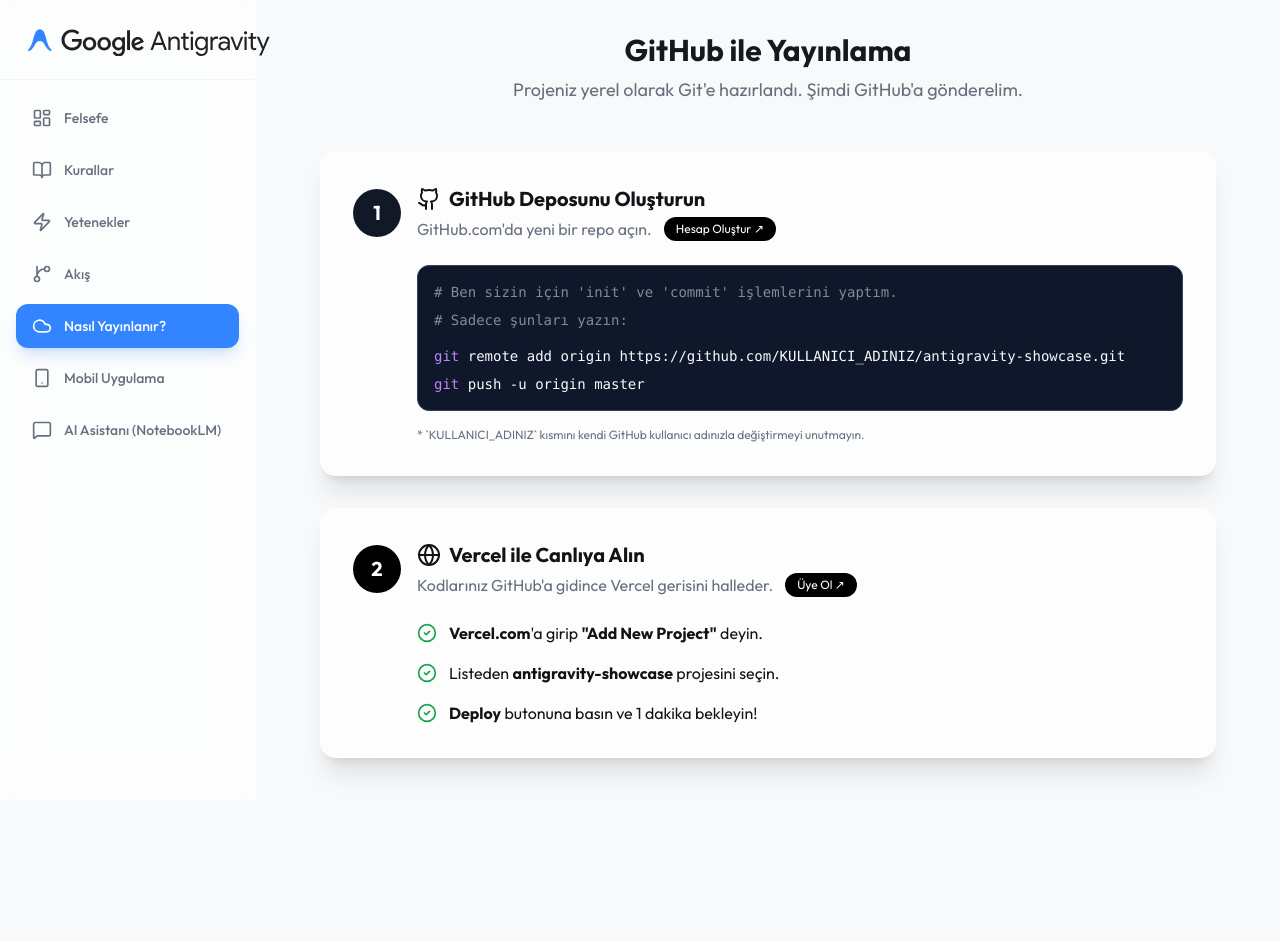
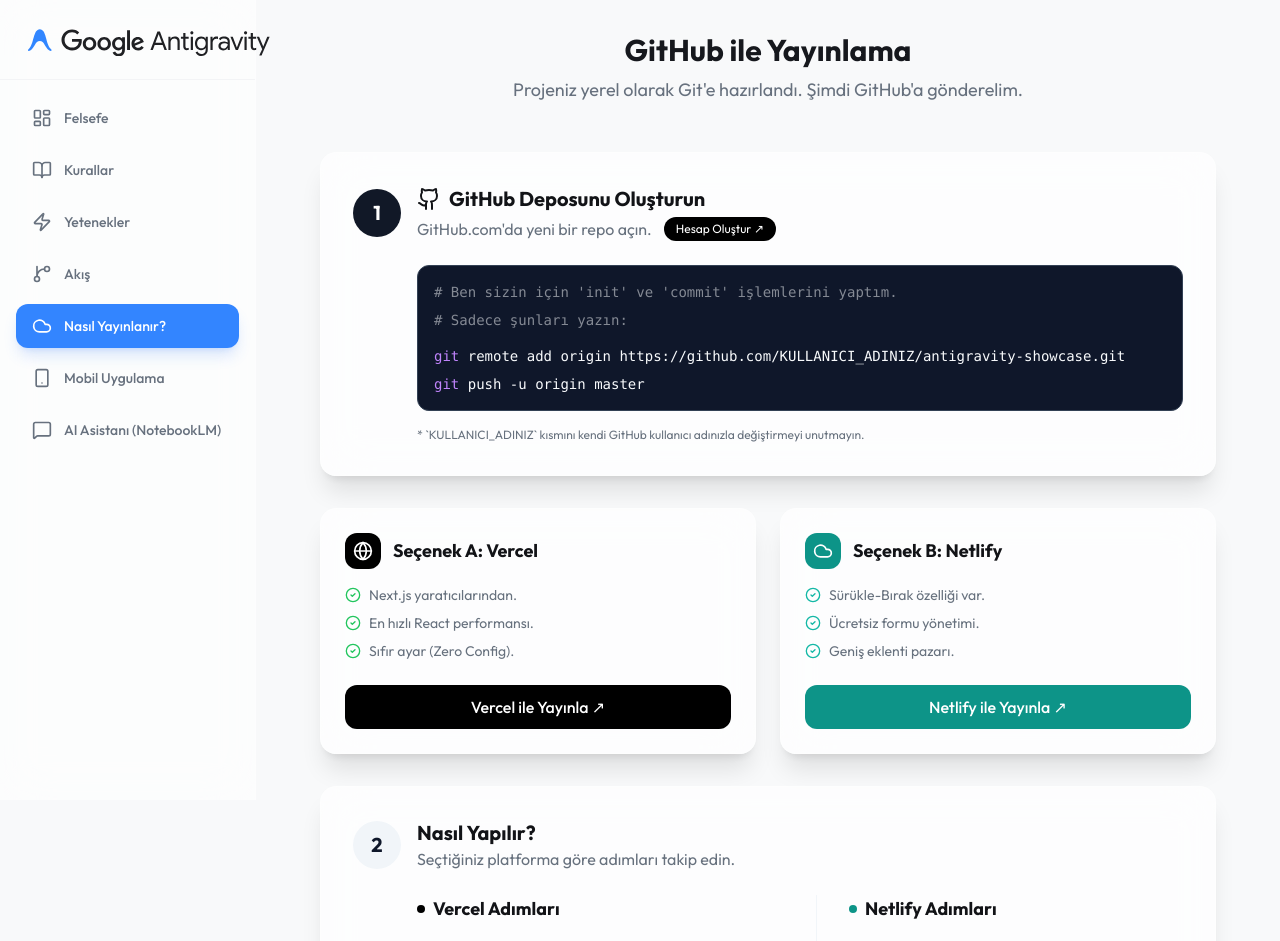
Before and after one commit to mehmetnadir/antigravity-showcase, a React (Vite) app: page /deploy in a window 1280 px wide. Shown: the top 941 px of the page. Before the commit the page ends 800 px from the top, so only its background shows below. Built offline with nearby package versions, Linux system fonts and the light colour scheme.

Commit message:
feat: add netlify as deployment option

```diff
--- a/src/pages/DeployGuide.tsx
+++ b/src/pages/DeployGuide.tsx
@@ -1,6 +1,6 @@
 
 import { motion } from 'framer-motion';
-import { Github, Globe, CheckCircle2, Terminal } from 'lucide-react';
+import { Github, Globe, CheckCircle2, Terminal, Cloud } from 'lucide-react';
 
 const DeployGuide = () => {
     return (
@@ -54,44 +54,97 @@
                     </div>
                 </motion.div>
 
-                {/* Step 2: Vercel Web */}
+                {/* Comparison Section */}
+                <div className="flex flex-col md:flex-row gap-6">
+                    {/* Vercel Option */}
+                    <div className="flex-1">
+                        <motion.div
+                            initial={{ opacity: 0, x: -20 }}
+                            animate={{ opacity: 1, x: 0 }}
+                            transition={{ delay: 0.2 }}
+                            className="glass-panel p-6 rounded-2xl h-full border-blue-100 bg-blue-50/10"
+                        >
+                            <div className="flex items-center gap-3 mb-4">
+                                <div className="p-2 bg-black text-white rounded-lg"><Globe className="w-5 h-5" /></div>
+                                <h3 className="font-bold text-lg">Seçenek A: Vercel</h3>
+                            </div>
+                            <ul className="space-y-2 text-sm text-muted-foreground mb-6">
+                                <li className="flex items-center gap-2"><CheckCircle2 className="w-4 h-4 text-green-500" /> Next.js yaratıcılarından.</li>
+                                <li className="flex items-center gap-2"><CheckCircle2 className="w-4 h-4 text-green-500" /> En hızlı React performansı.</li>
+                                <li className="flex items-center gap-2"><CheckCircle2 className="w-4 h-4 text-green-500" /> Sıfır ayar (Zero Config).</li>
+                            </ul>
+                            <a href="https://vercel.com/new" target="_blank" rel="noopener noreferrer" className="block w-full text-center py-2.5 bg-black text-white rounded-xl font-medium hover:bg-gray-800 transition-colors">
+                                Vercel ile Yayınla ↗
+                            </a>
+                        </motion.div>
+                    </div>
+
+                    {/* Netlify Option */}
+                    <div className="flex-1">
+                        <motion.div
+                            initial={{ opacity: 0, x: 20 }}
+                            animate={{ opacity: 1, x: 0 }}
+                            transition={{ delay: 0.3 }}
+                            className="glass-panel p-6 rounded-2xl h-full border-teal-100 bg-teal-50/10"
+                        >
+                            <div className="flex items-center gap-3 mb-4">
+                                <div className="p-2 bg-teal-600 text-white rounded-lg"><Cloud className="w-5 h-5" /></div>
+                                <h3 className="font-bold text-lg">Seçenek B: Netlify</h3>
+                            </div>
+                            <ul className="space-y-2 text-sm text-muted-foreground mb-6">
+                                <li className="flex items-center gap-2"><CheckCircle2 className="w-4 h-4 text-teal-500" /> Sürükle-Bırak özelliği var.</li>
+                                <li className="flex items-center gap-2"><CheckCircle2 className="w-4 h-4 text-teal-500" /> Ücretsiz formu yönetimi.</li>
+                                <li className="flex items-center gap-2"><CheckCircle2 className="w-4 h-4 text-teal-500" /> Geniş eklenti pazarı.</li>
+                            </ul>
+                            <a href="https://app.netlify.com/start" target="_blank" rel="noopener noreferrer" className="block w-full text-center py-2.5 bg-teal-600 text-white rounded-xl font-medium hover:bg-teal-700 transition-colors">
+                                Netlify ile Yayınla ↗
+                            </a>
+                        </motion.div>
+                    </div>
+                </div>
+
+                {/* Detailed Steps (Toggleable or Static - keeping it simple for now) */}
                 <motion.div
                     initial={{ opacity: 0, y: 20 }}
                     animate={{ opacity: 1, y: 0 }}
-                    transition={{ delay: 0.2 }}
-                    className="glass-panel p-8 rounded-2xl relative overflow-hidden"
+                    transition={{ delay: 0.4 }}
+                    className="glass-panel p-8 rounded-2xl"
                 >
                     <div className="flex items-center gap-4 mb-6">
-                        <div className="w-12 h-12 bg-black text-white rounded-full flex items-center justify-center font-bold text-xl">2</div>
+                        <div className="w-12 h-12 bg-slate-100 text-slate-900 rounded-full flex items-center justify-center font-bold text-xl">2</div>
                         <div>
-                            <h3 className="text-xl font-bold flex items-center gap-2">
-                                <Globe className="w-6 h-6" />
-                                Vercel ile Canlıya Alın
-                            </h3>
-                            <div className="flex items-center gap-3 mt-1">
-                                <p className="text-muted-foreground">Kodlarınız GitHub'a gidince Vercel gerisini halleder.</p>
-                                <a href="https://vercel.com/signup" target="_blank" rel="noopener noreferrer" className="text-xs bg-black text-white px-3 py-1 rounded-full hover:bg-gray-800 transition-colors">
-                                    Üye Ol ↗
-                                </a>
-                            </div>
+                            <h3 className="text-xl font-bold">Nasıl Yapılır?</h3>
+                            <p className="text-muted-foreground">Seçtiğiniz platforma göre adımları takip edin.</p>
                         </div>
                     </div>
 
-                    <div className="space-y-4 ml-16">
-                        <ol className="space-y-4">
-                            <li className="flex items-center gap-3">
-                                <CheckCircle2 className="w-5 h-5 text-green-600" />
-                                <span><strong>Vercel.com</strong>'a girip <strong>"Add New Project"</strong> deyin.</span>
-                            </li>
-                            <li className="flex items-center gap-3">
-                                <CheckCircle2 className="w-5 h-5 text-green-600" />
-                                <span>Listeden <strong>antigravity-showcase</strong> projesini seçin.</span>
-                            </li>
-                            <li className="flex items-center gap-3">
-                                <CheckCircle2 className="w-5 h-5 text-green-600" />
-                                <span><strong>Deploy</strong> butonuna basın ve 1 dakika bekleyin!</span>
-                            </li>
-                        </ol>
+                    <div className="grid md:grid-cols-2 gap-8 ml-16">
+                        <div>
+                            <h4 className="font-bold text-lg mb-4 flex items-center gap-2">
+                                <span className="w-2 h-2 rounded-full bg-black"></span>
+                                Vercel Adımları
+                            </h4>
+                            <ol className="space-y-3 text-sm text-muted-foreground list-decimal pl-4">
+                                <li><strong>Vercel.com</strong>'a GitHub ile giriş yapın.</li>
+                                <li><strong>"Add New Project"</strong> butonuna tıklayın.</li>
+                                <li>GitHub reponuzu (antigravity-showcase) seçin.</li>
+                                <li>Platform otomatik olarak <strong>Vite</strong> altyapısını tanır.</li>
+                                <li><strong>"Deploy"</strong> butonuna basın.</li>
+                            </ol>
+                        </div>
+                        <div className="border-t md:border-t-0 md:border-l border-slate-100 pt-6 md:pt-0 md:pl-8">
+                            <h4 className="font-bold text-lg mb-4 flex items-center gap-2">
+                                <span className="w-2 h-2 rounded-full bg-teal-600"></span>
+                                Netlify Adımları
+                            </h4>
+                            <ol className="space-y-3 text-sm text-muted-foreground list-decimal pl-4">
+                                <li><strong>Netlify.com</strong>'a GitHub ile giriş yapın.</li>
+                                <li><strong>"Add new site"</strong> &gt; <strong>"Import an existing project"</strong> deyin.</li>
+                                <li>GitHub'ı seçip reponuzu bağlayın.</li>
+                                <li>Build settings otomatik dolacaktır (`npm run build`).</li>
+                                <li><strong>"Deploy site"</strong> butonuna basın.</li>
+                            </ol>
+                        </div>
                     </div>
                 </motion.div>
 
```
